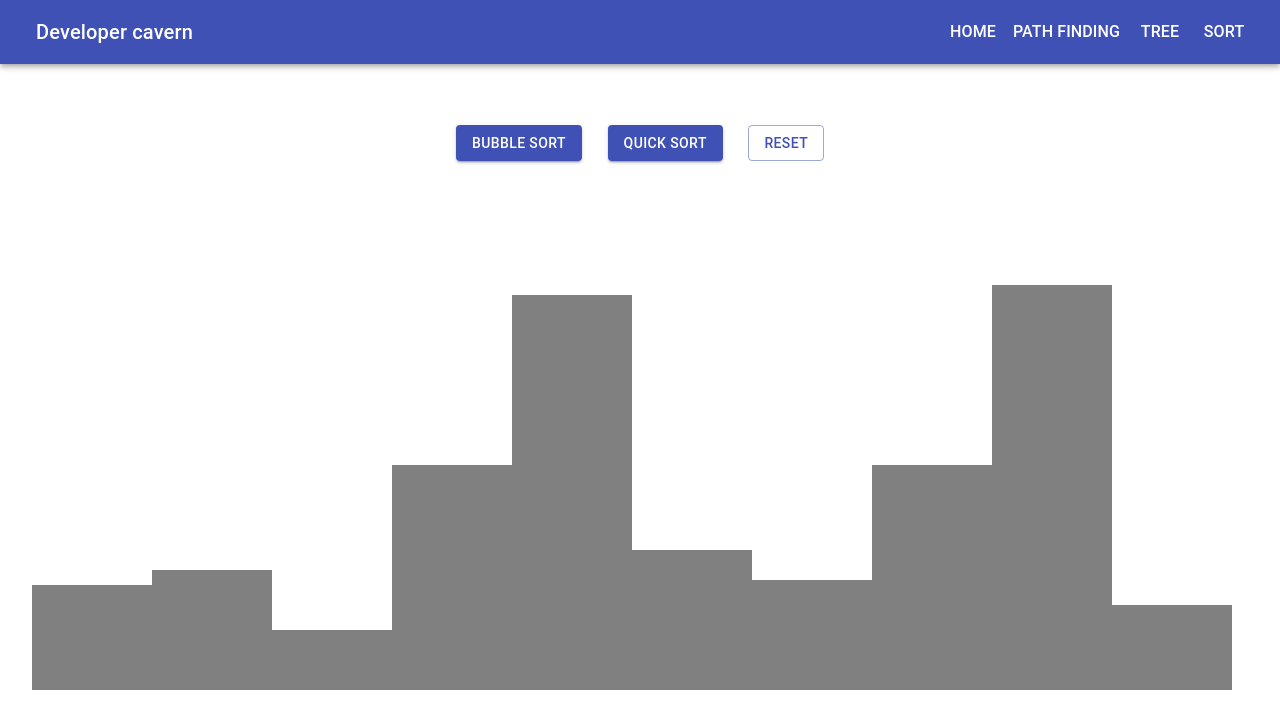
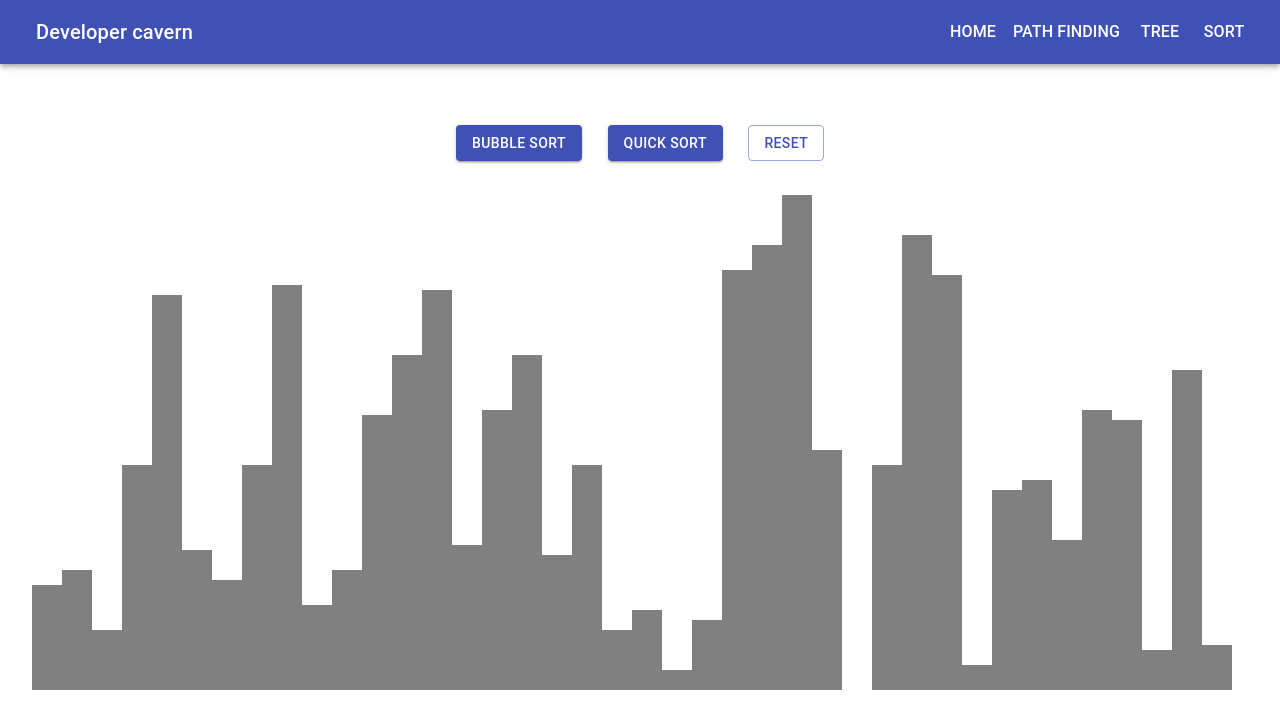
Before and after one commit to kelinox/pathfindingvisualizer, a React (Create React App) app: page /sort in a window 1280 px wide. Shown: the top 728 px of the page. Built offline with nearby package versions, Linux system fonts and the light colour scheme.

Commit message:
Add quicksort algorithm

```diff
--- a/src/SortingAlgorithm/SortPage.jsx
+++ b/src/SortingAlgorithm/SortPage.jsx
@@ -1,5 +1,5 @@
 import React, { Component } from "react";
-import { Button } from "@material-ui/core";
+import { Button, ListItemSecondaryAction } from "@material-ui/core";
 
 import "./SortPage.css";
 
@@ -11,11 +11,12 @@ class SortPage extends Component {
       sorted: [],
       widthItem: 0,
       max: 0,
-      size: 10,
+      size: 40,
       maxItem: 100,
     };
 
     this.bubbleSort = this.bubbleSort.bind(this);
+    this.quickSort = this.quickSort.bind(this);
     this.reset = this.reset.bind(this);
   }
 
@@ -33,7 +34,7 @@ class SortPage extends Component {
           <Button variant="contained" color="primary" onClick={this.bubbleSort}>
             Bubble sort
           </Button>
-          <Button variant="contained" color="primary" onClick={this.bubbleSort}>
+          <Button variant="contained" color="primary" onClick={this.quickSort}>
             Quick sort
           </Button>
           <Button variant="outlined" color="primary" onClick={this.reset}>
@@ -103,10 +104,64 @@ class SortPage extends Component {
   }
 
   quickSort() {
-    const tracker = [];
+    this.setState({ sorted: this.state.unsorted.map((e) => e) }, () => {
+      const tracker = [];
+      let numbers = this.state.sorted.map((e) => e);
+      numbers = this.qs(numbers, 0, numbers.length - 1, tracker);
+
+      console.log(tracker);
+      console.log(numbers);
+
+      for (let i = 0; i < tracker.length; i++) {
+        setTimeout(() => {
+          const numbersSorted = this.state.sorted;
+
+          const tmp = numbersSorted[tracker[i][0]];
+          numbersSorted[tracker[i][0]] = numbersSorted[tracker[i][1]];
+          numbersSorted[tracker[i][1]] = tmp;
+
+          this.setState({ sorted: numbersSorted });
+        }, 50 * i);
+      }
+    });
   }
 
-  qs(array, start, end, tracker) {}
+  qs(array, start, end, tracker) {
+    if (array.length < 1) return;
+
+    const index = this.partition(array, start, end, tracker);
+
+    if (start < index - 1) {
+      this.qs(array, start, index - 1, tracker);
+    }
+
+    if (index < end) {
+      this.qs(array, index, end, tracker);
+    }
+
+    return array;
+  }
+
+  partition(array, start, end, tracker) {
+    const pivot = array[Math.floor((end + start) / 2)];
+    let i = start;
+    let j = end;
+    while (i <= j) {
+      while (array[i] < pivot) i++;
+
+      while (array[j] > pivot) j--;
+
+      if (i <= j) {
+        tracker.push([i, j]);
+        const tmp = array[j];
+        array[j] = array[i];
+        array[i] = tmp;
+        i++;
+        j--;
+      }
+    }
+    return i;
+  }
 }
 
 export default SortPage;
```
